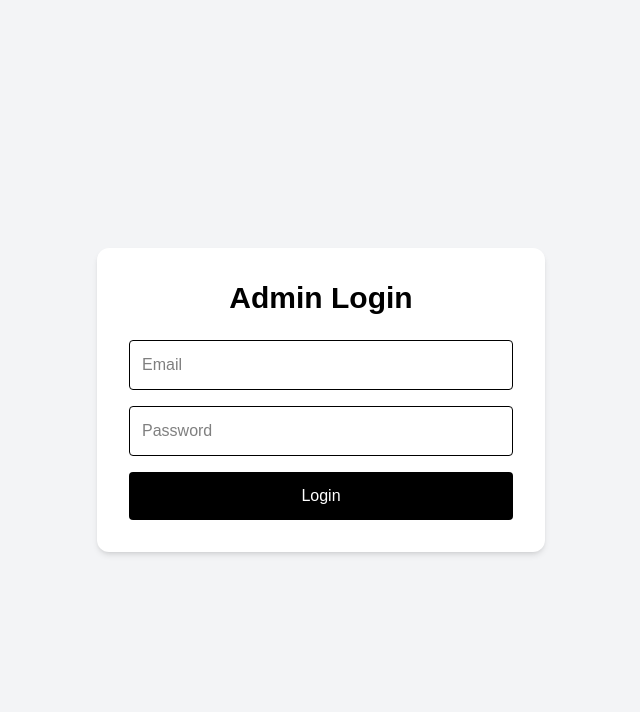
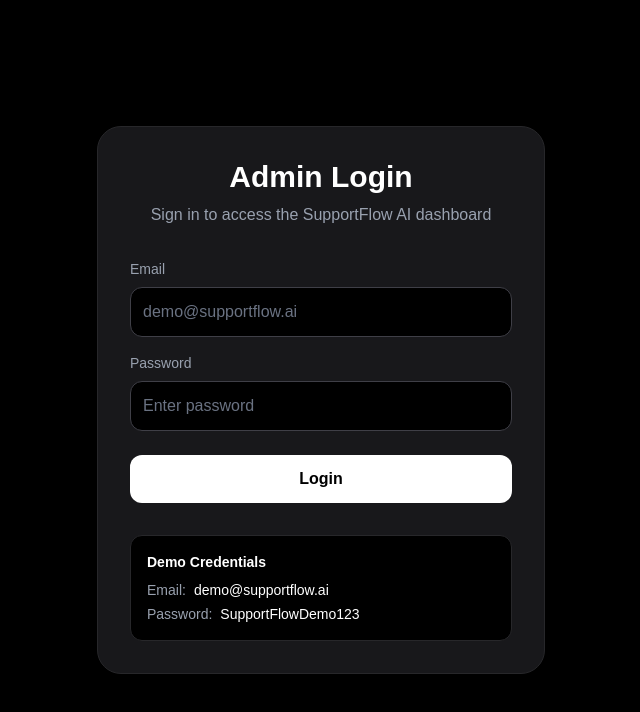
Before and after one commit to Ashish-Bose/supportflow-ai, a Next.js app in the folder frontend/: page /login in a window 1280 px wide. Shown: the top 712 px of the page, without its empty margins (319-959 px from the left). Built offline with nearby package versions, Linux system fonts and the light colour scheme.

Commit message:
login page color improvement

```diff
--- a/frontend/app/login/page.tsx
+++ b/frontend/app/login/page.tsx
@@ -31,44 +31,86 @@
   }
 
   return (
-    <div className="min-h-screen flex items-center justify-center bg-gray-100">
+    <div className="min-h-screen bg-black flex items-center justify-center px-6">
+
       <form
         onSubmit={handleLogin}
-        className="bg-white p-8 rounded-xl shadow-md w-full max-w-md"
+        className="w-full max-w-md bg-zinc-900 border border-zinc-800 rounded-3xl p-8 shadow-xl"
       >
-        <h1 className="text-3xl font-bold mb-6 text-center">
+
+        <h1 className="text-3xl font-bold text-white text-center mb-2">
           Admin Login
         </h1>
 
+        <p className="text-gray-400 text-center mb-8">
+          Sign in to access the SupportFlow AI dashboard
+        </p>
+
         {error && (
-          <div className="bg-red-100 text-red-700 p-3 rounded mb-4">
+          <div className="bg-red-500/10 border border-red-500 text-red-400 p-3 rounded-xl mb-4">
             {error}
           </div>
         )}
 
+        <div className="mb-4">
+          <label className="block text-sm text-gray-400 mb-2">
+            Email
+          </label>
+
           <input
             type="email"
-          placeholder="Email"
-          className="w-full border p-3 rounded mb-4"
+            placeholder="demo@supportflow.ai"
+            className="w-full bg-black border border-zinc-700 rounded-xl p-3 text-white placeholder:text-gray-500 focus:outline-none focus:ring-2 focus:ring-white"
             value={email}
             onChange={(e) => setEmail(e.target.value)}
           />
+        </div>
+
+        <div className="mb-6">
+          <label className="block text-sm text-gray-400 mb-2">
+            Password
+          </label>
 
           <input
             type="password"
-          placeholder="Password"
-          className="w-full border p-3 rounded mb-4"
+            placeholder="Enter password"
+            className="w-full bg-black border border-zinc-700 rounded-xl p-3 text-white placeholder:text-gray-500 focus:outline-none focus:ring-2 focus:ring-white"
             value={password}
             onChange={(e) => setPassword(e.target.value)}
           />
+        </div>
 
         <button
           type="submit"
-          className="w-full bg-black text-white p-3 rounded hover:bg-gray-800"
+          className="w-full bg-white text-black p-3 rounded-xl font-semibold hover:bg-gray-200 transition"
         >
           Login
         </button>
+
+        <div className="mt-8 p-4 bg-black border border-zinc-800 rounded-xl">
+
+          <p className="text-sm font-semibold text-white mb-2">
+            Demo Credentials
+          </p>
+
+          <p className="text-sm text-gray-400">
+            Email:
+            <span className="text-white ml-2">
+              demo@supportflow.ai
+            </span>
+          </p>
+
+          <p className="text-sm text-gray-400 mt-1">
+            Password:
+            <span className="text-white ml-2">
+              SupportFlowDemo123
+            </span>
+          </p>
+
+        </div>
+
       </form>
+
     </div>
   );
 }
```
Lines whose indentation alone changed are shown as unchanged.
